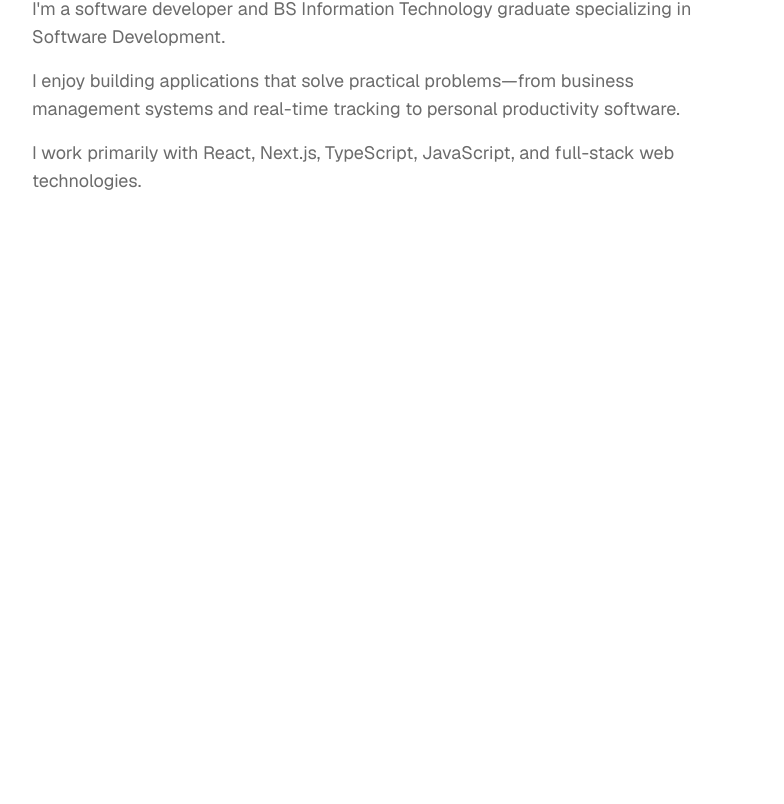
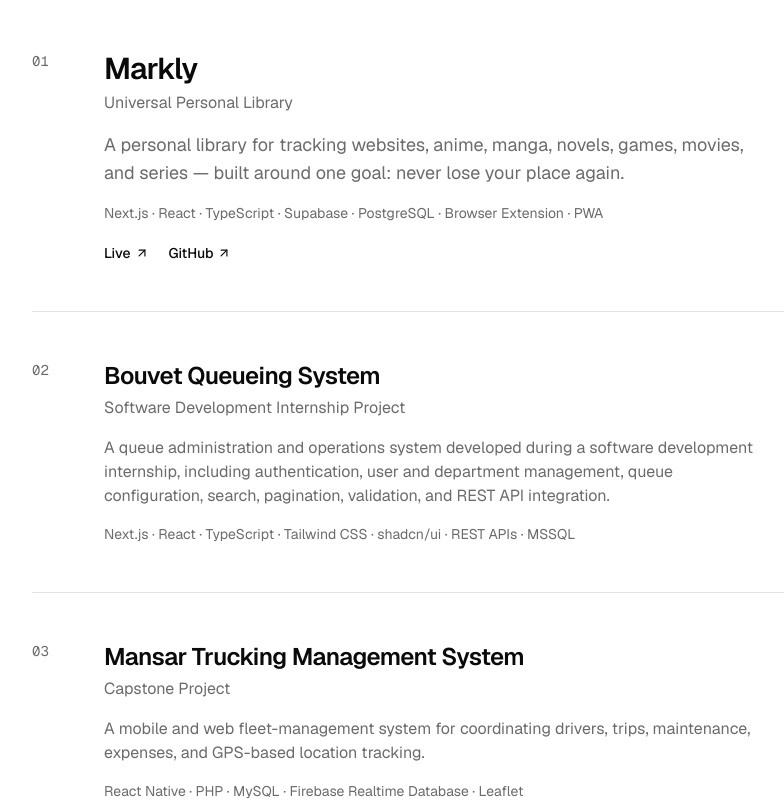
Before and after one commit to ShadaTaran/portfolio, a Next.js app: page / in a window 1280 px wide. Shown: the part 776-1580 px from the top of the page, without its empty margins (16-800 px from the left). Before the commit the page ends 1083 px from the top, so only its background shows below. Built offline with nearby package versions, Linux system fonts and the light colour scheme.

Commit message:
feat: add selected work showcase

```diff
--- a/src/app/page.tsx
+++ b/src/app/page.tsx
@@ -2,11 +2,13 @@
 import { Section } from "@/components/layout/section";
 import { SectionHeading } from "@/components/layout/section-heading";
 import { Hero } from "@/components/hero";
+import { SelectedWork } from "@/components/selected-work";
 
 export default function Home() {
   return (
     <main>
       <Hero />
+      <SelectedWork />
       <Section id="about">
         <Container>
           <SectionHeading as="h2" title="About" />
--- a/src/components/hero.tsx
+++ b/src/components/hero.tsx
@@ -26,10 +26,10 @@
           </p>
           <div className="flex flex-wrap items-center gap-4 pt-2">
             <a
-              href="#about"
+              href="#projects"
               className="inline-flex items-center justify-center rounded-md bg-foreground px-5 py-2.5 text-sm font-medium text-background transition-colors hover:opacity-90"
             >
-              About me
+              View my work
             </a>
             <a
               href={GITHUB_URL}
--- /dev/null
+++ b/src/components/project-entry.tsx
@@ -0,0 +1,87 @@
+import { ArrowUpRight } from "lucide-react";
+import { cn } from "@/lib/cn";
+import type { Project } from "@/types/project";
+
+type ProjectEntryProps = {
+  project: Project;
+  flagship?: boolean;
+  withDivider?: boolean;
+};
+
+export function ProjectEntry({
+  project,
+  flagship = false,
+  withDivider = false,
+}: ProjectEntryProps) {
+  return (
+    <article
+      className={cn(
+        "flex flex-col gap-4 py-10 sm:flex-row sm:gap-8 sm:py-12",
+        withDivider && "border-t border-border"
+      )}
+    >
+      <span className="font-mono text-sm text-muted-foreground sm:w-10 sm:shrink-0">
+        {project.number}
+      </span>
+      <div className="flex flex-1 flex-col gap-4">
+        <div className="flex flex-col gap-1">
+          <h3
+            className={cn(
+              "font-semibold tracking-tight",
+              flagship ? "text-2xl sm:text-3xl" : "text-xl sm:text-2xl"
+            )}
+          >
+            {project.title}
+          </h3>
+          <p className="text-sm text-muted-foreground sm:text-base">
+            {project.subtitle}
+          </p>
+        </div>
+
+        <p
+          className={cn(
+            "max-w-2xl text-muted-foreground",
+            flagship ? "text-base sm:text-lg" : "text-sm sm:text-base"
+          )}
+        >
+          {project.summary}
+        </p>
+
+        {project.technologies?.length ? (
+          <p className="text-xs text-muted-foreground sm:text-sm">
+            {project.technologies.join(" · ")}
+          </p>
+        ) : null}
+
+        {project.liveUrl || project.repositoryUrl ? (
+          <div className="flex flex-wrap gap-5 pt-1">
+            {project.liveUrl ? (
+              <a
+                href={project.liveUrl}
+                target="_blank"
+                rel="noopener noreferrer"
+                aria-label={`${project.title} — live site`}
+                className="inline-flex items-center gap-1 text-sm font-medium text-foreground transition-colors hover:text-muted-foreground"
+              >
+                Live
+                <ArrowUpRight className="h-3.5 w-3.5" aria-hidden="true" />
+              </a>
+            ) : null}
+            {project.repositoryUrl ? (
+              <a
+                href={project.repositoryUrl}
+                target="_blank"
+                rel="noopener noreferrer"
+                aria-label={`${project.title} — GitHub repository`}
+                className="inline-flex items-center gap-1 text-sm font-medium text-foreground transition-colors hover:text-muted-foreground"
+              >
+                GitHub
+                <ArrowUpRight className="h-3.5 w-3.5" aria-hidden="true" />
+              </a>
+            ) : null}
+          </div>
+        ) : null}
+      </div>
+    </article>
+  );
+}
--- /dev/null
+++ b/src/components/selected-work.tsx
@@ -0,0 +1,25 @@
+import { Container } from "@/components/layout/container";
+import { Section } from "@/components/layout/section";
+import { SectionHeading } from "@/components/layout/section-heading";
+import { ProjectEntry } from "@/components/project-entry";
+import { projects } from "@/data/projects";
+
+export function SelectedWork() {
+  return (
+    <Section id="projects">
+      <Container>
+        <SectionHeading as="h2" title="Selected Work" />
+        <div className="mt-10 flex flex-col">
+          {projects.map((project, index) => (
+            <ProjectEntry
+              key={project.slug}
+              project={project}
+              flagship={index === 0}
+              withDivider={index > 0}
+            />
+          ))}
+        </div>
+      </Container>
+    </Section>
+  );
+}
--- a/src/components/site-header.tsx
+++ b/src/components/site-header.tsx
@@ -8,10 +8,22 @@
     <header className="sticky top-0 z-40 border-b border-border bg-background">
       <Container>
         <div className="flex h-16 items-center justify-between">
-          <Link href="/" className="text-sm font-semibold tracking-tight">
+          <Link
+            href="/"
+            className="shrink-0 whitespace-nowrap text-sm font-semibold tracking-tight"
+          >
             Charles Cahilig
           </Link>
-          <nav aria-label="Primary" className="flex items-center gap-6">
+          <nav
+            aria-label="Primary"
+            className="flex items-center gap-2 sm:gap-6"
+          >
+            <a
+              href="#projects"
+              className="text-sm text-muted-foreground transition-colors hover:text-foreground"
+            >
+              Projects
+            </a>
             <a
               href="#about"
               className="text-sm text-muted-foreground transition-colors hover:text-foreground"
--- a/src/data/projects.ts
+++ b/src/data/projects.ts
@@ -7,27 +7,55 @@
     title: "Markly",
     subtitle: "Universal Personal Library",
     summary:
-      "A single library for everything you're reading, watching, or playing — anime, manga, novels, movies, series, games, and bookmarked websites — with progress tracking that follows you across devices.",
-    technologies: ["Next.js", "React", "TypeScript", "Supabase", "Tailwind CSS"],
+      "A personal library for tracking websites, anime, manga, novels, games, movies, and series — built around one goal: never lose your place again.",
+    technologies: [
+      "Next.js",
+      "React",
+      "TypeScript",
+      "Supabase",
+      "PostgreSQL",
+      "Browser Extension",
+      "PWA",
+    ],
+    role: "Personal Project / Software Developer",
     liveUrl: "https://markly-lime.vercel.app",
+    repositoryUrl: "https://github.com/ShadaTaran/markly",
     featured: true,
   },
   {
     slug: "bouvet-queueing-system",
     number: "02",
     title: "Bouvet Queueing System",
-    subtitle: "Software Developer Internship Project",
+    subtitle: "Software Development Internship Project",
     summary:
-      "A queueing system built during a software developer internship at Bouvet.",
+      "A queue administration and operations system developed during a software development internship, including authentication, user and department management, queue configuration, search, pagination, validation, and REST API integration.",
+    technologies: [
+      "Next.js",
+      "React",
+      "TypeScript",
+      "Tailwind CSS",
+      "shadcn/ui",
+      "REST APIs",
+      "MSSQL",
+    ],
+    role: "Software Developer Intern",
     featured: true,
   },
   {
     slug: "mansar-trucking-system",
     number: "03",
     title: "Mansar Trucking Management System",
-    subtitle: "Fleet / Trucking Management Capstone",
+    subtitle: "Capstone Project",
     summary:
-      "A fleet and trucking management system built as a capstone project.",
+      "A mobile and web fleet-management system for coordinating drivers, trips, maintenance, expenses, and GPS-based location tracking.",
+    technologies: [
+      "React Native",
+      "PHP",
+      "MySQL",
+      "Firebase Realtime Database",
+      "Leaflet",
+    ],
+    role: "Software Developer / Capstone Developer",
     featured: true,
   },
 ];
```
